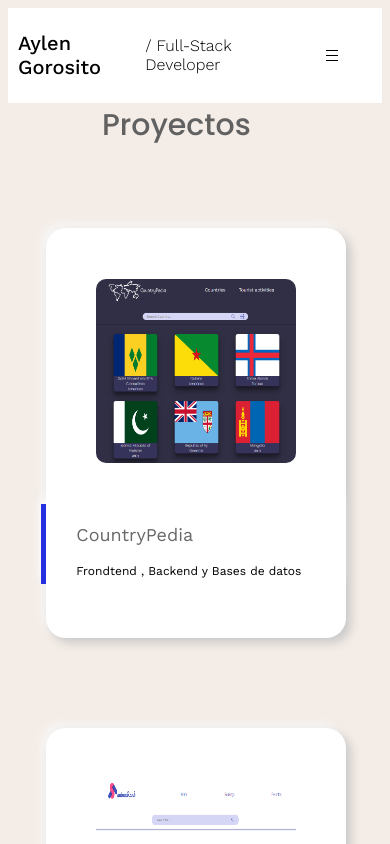
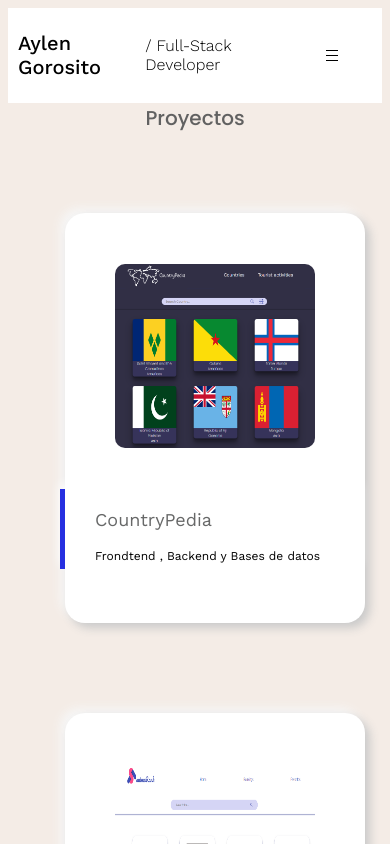
Before and after one commit to AylenGorosito313/portfolio, a React (Vite) app: page /proyects in a window 390 px wide. Shown: the top 844 px of the page. Built offline with nearby package versions, Linux system fonts and the light colour scheme.

Commit message:
Update Proyects.css

```diff
--- a/src/pages/proyects/Proyects.css
+++ b/src/pages/proyects/Proyects.css
@@ -313,8 +313,17 @@
   }
   .container {
     height: 50%;
-    width: 90%;
+    width: 100%;
     display: flex;
     align-items: center;
     justify-content: center;}
-}
+    .title-head {
+      display: flex;
+      justify-content: center;
+      font-family: Poppins;
+      font-size: 20px;
+      font-weight: 400;
+      margin: 0;
+      color: #616161;}
+
+  }
```
